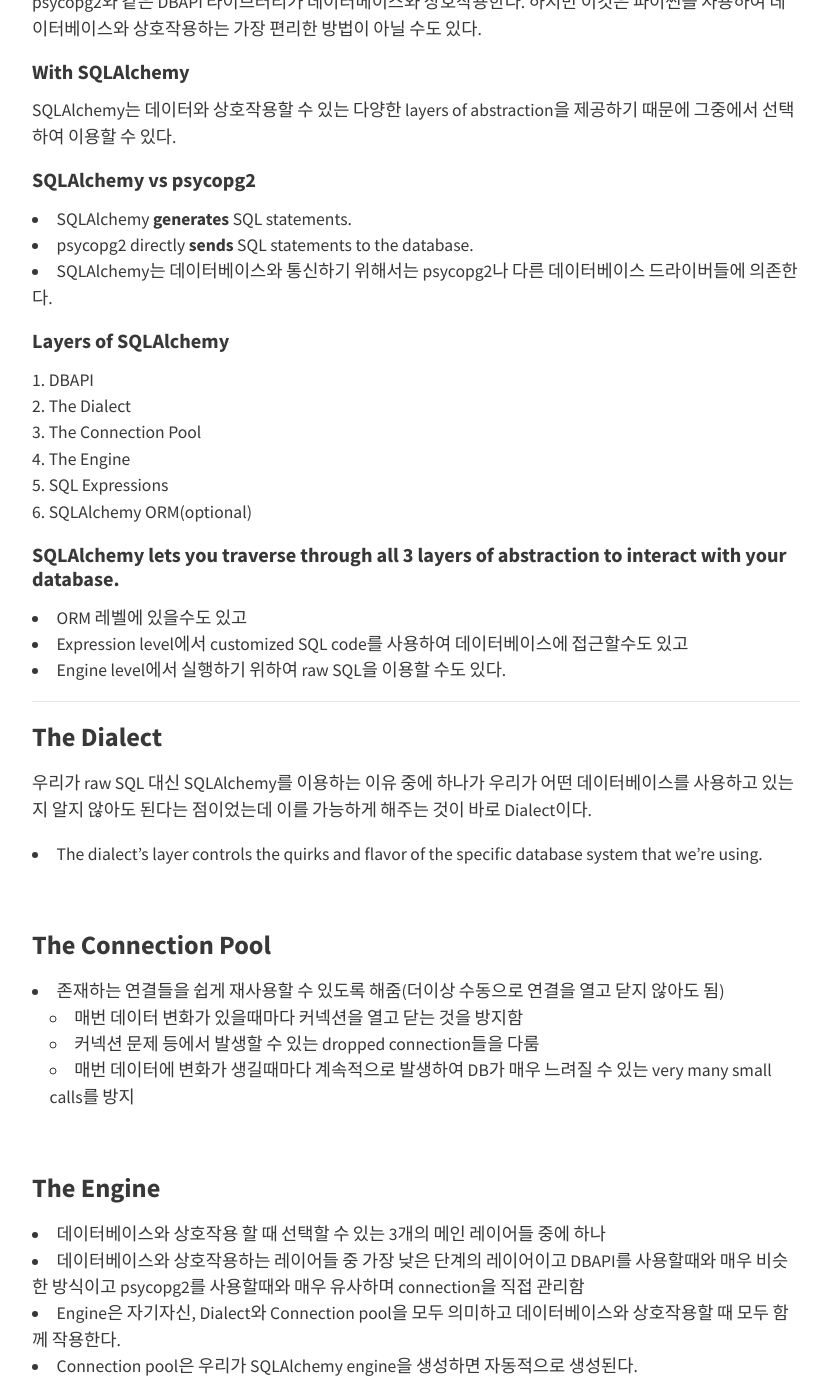
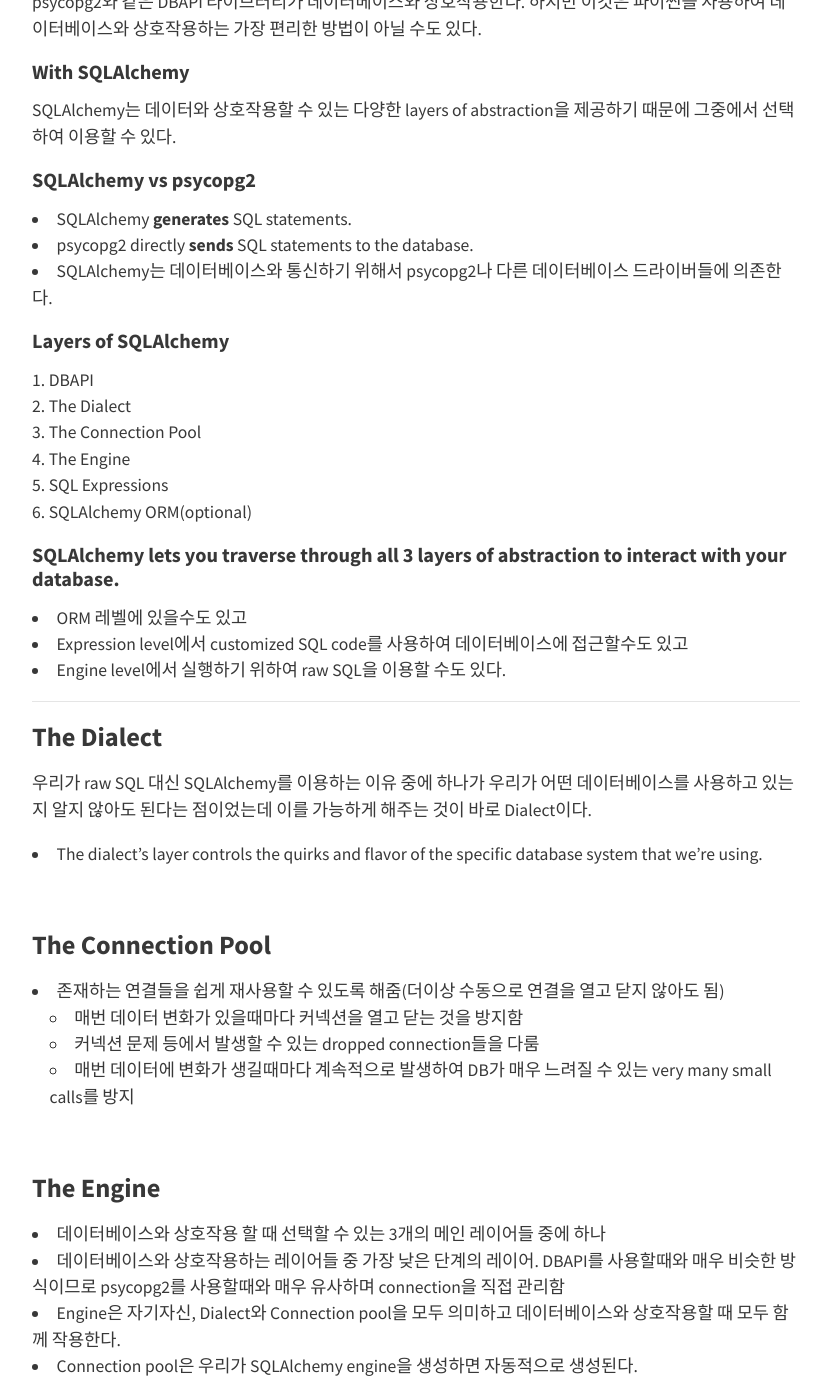
Before and after one commit to HyunlangBan/hyunlangban.github.io, a Jekyll site: the page built from _posts/2020-01-22-fullstack-5.md, in a window 1280 px wide and 1400 px high, scrolled down 834 px. Shown: the whole window, without its empty margins (224-1052 px from the left). Built offline with Jekyll 4.4.1, drawn with Linux system fonts in a browser that asks for light colours; nearby versions of some CDN libraries.

Commit message:
Update 2020-01-22-fullstack-5.md

```diff
--- a/_posts/2020-01-22-fullstack-5.md
+++ b/_posts/2020-01-22-fullstack-5.md
@@ -18,7 +18,7 @@ SQLAlchemy는 데이터와 상호작용할 수 있는 다양한 layers of abstra
 #### SQLAlchemy vs psycopg2
 - SQLAlchemy **generates** SQL statements.
 - psycopg2 directly **sends** SQL statements to the database.
-- SQLAlchemy는 데이터베이스와 통신하기 위해서는 psycopg2나 다른 데이터베이스 드라이버들에 의존한다.
+- SQLAlchemy는 데이터베이스와 통신하기 위해서 psycopg2나 다른 데이터베이스 드라이버들에 의존한다.
 
 #### Layers of SQLAlchemy
 1. DBAPI
@@ -53,7 +53,7 @@ SQLAlchemy는 데이터와 상호작용할 수 있는 다양한 layers of abstra
 
 ### The Engine
 - 데이터베이스와 상호작용 할 때 선택할 수 있는 3개의 메인 레이어들 중에 하나
-- 데이터베이스와 상호작용하는 레이어들 중 가장 낮은 단계의 레이어이고 DBAPI를 사용할때와 매우 비슷한 방식이고 psycopg2를 사용할때와 매우 유사하며 connection을 직접 관리함
+- 데이터베이스와 상호작용하는 레이어들 중 가장 낮은 단계의 레이어. DBAPI를 사용할때와 매우 비슷한 방식이므로 psycopg2를 사용할때와 매우 유사하며 connection을 직접 관리함
 - Engine은 자기자신, Dialect와 Connection pool을 모두 의미하고 데이터베이스와 상호작용할 때 모두 함께 작용한다.
 - Connection pool은 우리가 SQLAlchemy engine을 생성하면 자동적으로 생성된다.
 
```
